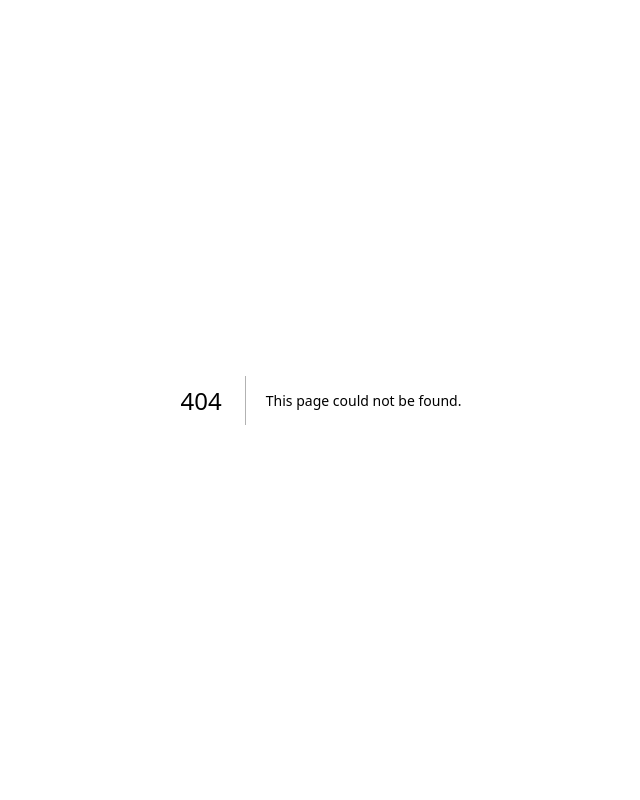
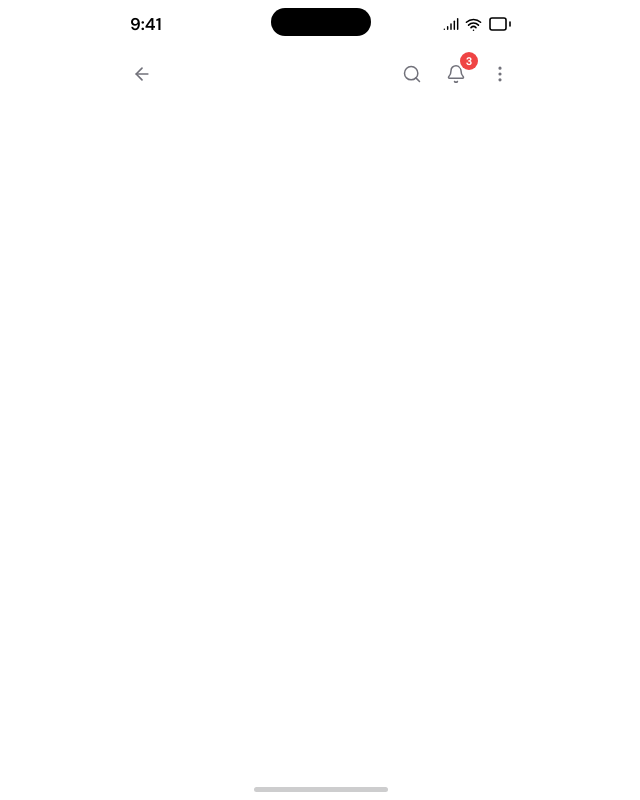
Before and after one commit to darshan-aspora/wealth, a Next.js app: page /stocks in a window 1280 px wide. Before the commit this address had no page. Shown: the whole page, without its empty margins (319-959 px from the left). Built offline with nearby package versions, Linux system fonts and the light colour scheme.

Commit message:
Stock page init

```diff
--- a/app/page.tsx
+++ b/app/page.tsx
@@ -14,6 +14,12 @@ const pages = [
     title: "Home",
     description: "Watchlist, header, and bottom navigation",
     href: "/home",
+    status: "v1",
+  },
+  {
+    title: "Stocks",
+    description: "Stock detail view with charts and trading",
+    href: "/stocks",
     status: "v1",
   },
 ];
--- /dev/null
+++ b/app/stocks/page.tsx
@@ -0,0 +1,54 @@
+"use client";
+
+import { useRouter } from "next/navigation";
+import { ArrowLeft, Search, Bell } from "lucide-react";
+import { StatusBar, HomeIndicator } from "@/components/iphone-frame";
+import { OptionsMenu } from "@/components/header";
+
+function StocksHeader() {
+  const router = useRouter();
+
+  return (
+    <header className="flex items-center justify-between px-4 py-3">
+      <button
+        onClick={() => router.back()}
+        className="flex h-10 w-10 shrink-0 items-center justify-center rounded-full text-muted-foreground transition-colors hover:text-foreground active:bg-muted/40"
+      >
+        <ArrowLeft size={20} strokeWidth={2} />
+      </button>
+
+      <div className="flex items-center gap-1">
+        <button
+          onClick={() => router.push("/search")}
+          className="flex h-10 w-10 shrink-0 items-center justify-center rounded-full text-muted-foreground transition-colors hover:text-foreground active:bg-muted/40"
+        >
+          <Search size={20} strokeWidth={1.8} />
+        </button>
+
+        <button className="relative flex h-10 w-10 shrink-0 items-center justify-center rounded-full text-muted-foreground transition-colors hover:text-foreground active:bg-muted/40">
+          <Bell size={20} strokeWidth={1.8} />
+          <span className="absolute -right-0.5 -top-0.5 flex h-[18px] min-w-[18px] items-center justify-center rounded-full bg-red-500 px-1 text-[11px] font-bold leading-none text-white ring-2 ring-background">
+            3
+          </span>
+        </button>
+
+        <OptionsMenu />
+      </div>
+    </header>
+  );
+}
+
+export default function StocksPage() {
+  return (
+    <div className="relative mx-auto flex h-dvh max-w-[430px] flex-col overflow-hidden bg-background">
+      <StatusBar />
+      <StocksHeader />
+
+      <main className="no-scrollbar flex-1 overflow-y-auto">
+        {/* Stocks content goes here */}
+      </main>
+
+      <HomeIndicator />
+    </div>
+  );
+}
--- a/components/header.tsx
+++ b/components/header.tsx
@@ -28,7 +28,7 @@ export function useRotatingSuffix(interval = 2200) {
   return searchSuffixes[index];
 }
 
-function SearchPlaceholder() {
+export function SearchPlaceholder() {
   const suffix = useRotatingSuffix();
   const spanRef = useRef<HTMLSpanElement>(null);
 
@@ -56,7 +56,7 @@ function SearchPlaceholder() {
   );
 }
 
-function OptionsMenu({ onSortClick, onEditClick }: { onSortClick?: () => void; onEditClick?: () => void }) {
+export function OptionsMenu({ onSortClick, onEditClick }: { onSortClick?: () => void; onEditClick?: () => void } = {}) {
   const [open, setOpen] = useState(false);
   const menuRef = useRef<HTMLDivElement>(null);
   const { tickerVisible, showTicker } = useTickerVisibility();
```
